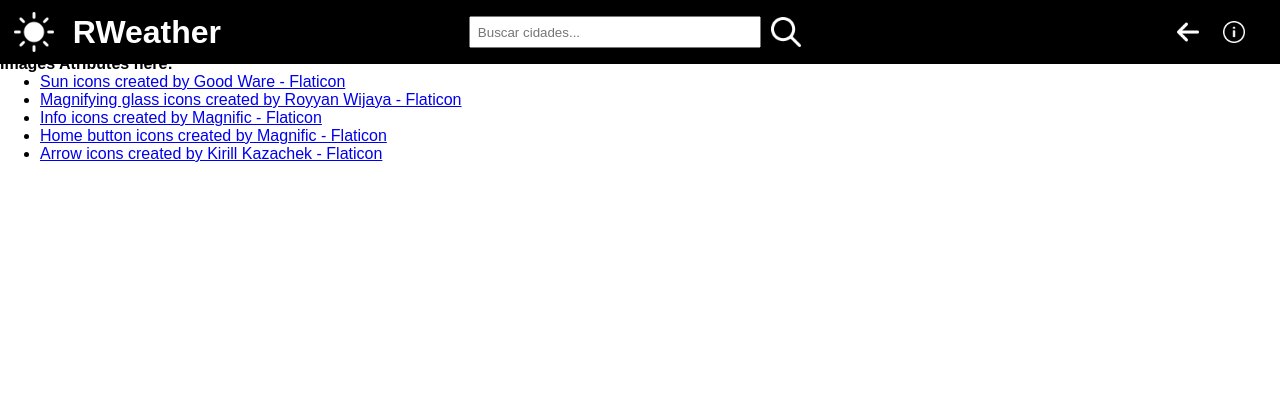
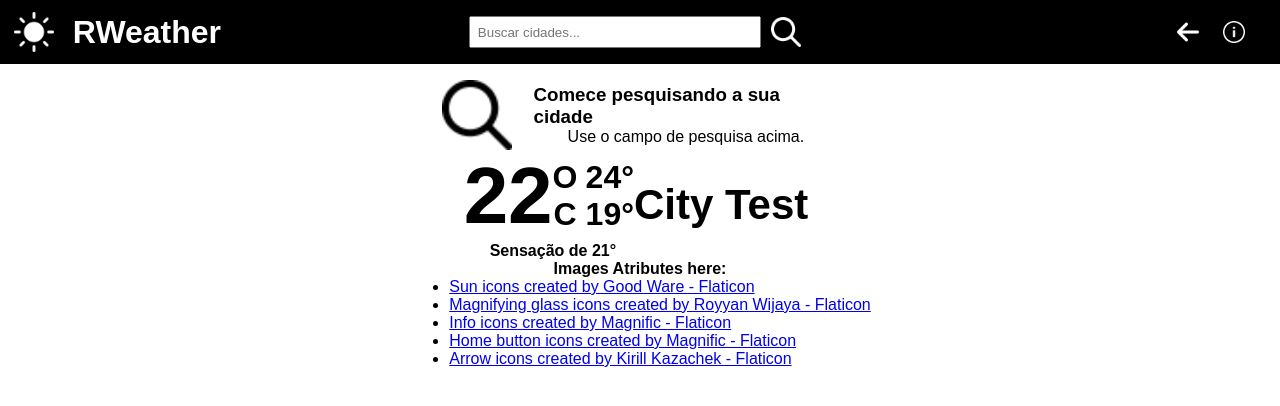
Before and after one commit to ryanhenrqq/RWeather, a React (Vite) app: page / in a window 1280 px wide. Shown: the top 406 px of the page. Built offline with nearby package versions, Linux system fonts and the light colour scheme.

Commit message:
feat/testing: added integration to the api basis

```diff
--- a/src/App.css
+++ b/src/App.css
@@ -2,6 +2,15 @@
   margin: 0;
   padding: 0 auto;
   font-family: sans-serif;
+}
+main {
+  margin-top: 10vh;
+}
+.flex-ver{
+  display: flex;
+  flex-direction: column;
+  justify-content: center;
+  align-items: center;
 }
 
 /* HEADER */
@@ -62,3 +71,33 @@ header div{
   filter: invert(0);
   cursor: pointer;
 }
+
+/* WEATHER VIEW */
+.weather-view{
+  width: 100%;
+}
+.weather-view-temperature{
+  font-size: 80px;
+}
+.weather-view-temperature-symbols{
+  font-size: 32px;
+  margin-right: 5%;
+}
+.weather-view-cityname {
+  font-size: 42px;
+}
+
+/* CLEAN VIEW */
+.clean-view{
+  margin-left: 33%;
+  margin-right: 33%;
+}
+.clean-view img{
+  width: 70px;
+  height: 70px;
+  margin-right: 5%;
+  object-fit: contain;
+}
+.clean-view div{
+  max-width: 70%;
+}
--- a/src/App.tsx
+++ b/src/App.tsx
@@ -1,16 +1,58 @@
 import './App.css'
+
+import type { WeatherViewInfos, HeaderFunction, WeatherData } from './types/types'
 
 import searchIcon from './assets/search.png'
 import backIcon from './assets/arrow.png'
 import infoIcon from './assets/info.png'
+import { use, useState } from 'react'
 
 function App() {
+  const [loading, setLoading] = useState(false)
+
+  const [weather, setWeather] = useState<WeatherData | null>(null)
+  const [temperature, setTemperature] = useState(22)
+  const [mintemp, setMintemp] = useState(19)
+  const [maxtemp, setMaxtemp] = useState(24)
+  const [feelslike, setFeelslike] = useState(21)
+  const [cityName, setCityName] = useState('City Test')
+  const [cityTime, setCityTime] = useState('')
+
+  const handleFetch = async (city: string) => {
+    setLoading(true)
+
+    try {
+      const res = await fetch(`https://rweather-alpha.vercel.app/api/weather?city=${encodeURIComponent(city)}`)
+      if (!res.ok) {
+        throw new Error ("Cidade não encontrada")
+      }
+      const data: WeatherData = await res.json()
+      console.log("bem-sucedido", data)
+      setTemperature(Math.trunc(data.main.temp))
+      setFeelslike(Math.trunc(data.main.feels_like))
+      setCityName(data.name)
+      setCityTime(getCityTime(data.timezone))
+    } catch (err) {
+      console.error(err)
+    } finally {
+      setLoading(false)
+    }
+
+
+  }
   return (
     <>
-      <Header />
-      <h1>Hello, World!</h1>
-      <p>Meet RWeather, a RHS Code project!</p>
-      <footer>
+      <Header onSearch={handleFetch} />
+      <main>
+        <CleanView />
+        <WeatherView cityname={cityName}
+                    timelocal={cityTime}
+                    temperature={temperature}
+                    mintemp={mintemp}
+                    maxtemp={maxtemp}
+                    feelslike={feelslike}
+          />
+        <footer className='flex-ver'>
           <b>Images Atributes here:</b>
           <ul>
             <li><a href="https://www.flaticon.com/free-icons/sun" title="sun icons">Sun icons created by Good Ware - Flaticon</a></li>
@@ -20,11 +62,19 @@ function App() {
             <li><a href="https://www.flaticon.com/free-icons/arrow" title="arrow icons">Arrow icons created by Kirill Kazachek - Flaticon</a></li>
           </ul>
         </footer>
+      </main>
+
     </>
   )
 }
 
-function Header() {
+function Header({onSearch}: HeaderFunction) {
+  const [city, setCity] = useState('')
+  const handleSearch = () => {
+    console.log("click - header")
+    if (!city.trim()) return
+    onSearch(city)
+  }
   return (
     <>
       <header>
@@ -33,8 +83,8 @@ function Header() {
           <h1>RWeather</h1>
         </div>
         <div className="middle-side-header flex-hor-align">
-          <input type="text" name="search-bar" placeholder='Buscar cidades...' />
-          <img src={searchIcon} alt="Pesquisar" />
+          <input type="text" name="search-bar" placeholder='Buscar cidades...' value={city} onChange={(e) => setCity(e.target.value)} />
+          <img src={searchIcon} alt="Pesquisar" onClick={handleSearch} />
         </div>
         <div className="right-side-header flex-hor-align">
           <img src={backIcon} alt="Voltar" />
@@ -45,4 +95,65 @@ function Header() {
   )
 }
 
+function CleanView() {
+  return (
+    <>
+      <div className="flex-hor-align clean-view">
+        <img src={searchIcon} alt="Pesquisa" />
+        <div className="flex-ver">
+          <h3>Comece pesquisando a sua cidade</h3>
+          <p>Use o campo de pesquisa acima.</p>
+        </div>
+      </div>
+    </>
+  )
+}
+
+function WeatherView({cityname, timelocal, temperature, mintemp, maxtemp, feelslike}: WeatherViewInfos) {
+  return(
+    <>
+      <div className="flex-ver weather-view">
+        <div className="flex-hor-align">
+          <div className="flex-ver">
+            <div className='flex-hor-align'>
+              <b className='weather-view-temperature'>{temperature}</b>
+              <div className="flex-ver weather-view-temperature-symbols">
+                <b>O</b>
+                <b>C</b>
+              </div>
+              <div className="flex-ver weather-view-temperature-symbols">
+                <b>{maxtemp}°</b>
+                <b>{mintemp}°</b>
+              </div>
+            </div>
+            <div>
+              <b>Sensação de {feelslike}°</b>
+            </div>
+          </div>
+
+          <div className="flex-ver">
+            <h3 className='weather-view-cityname'>{cityname}</h3>
+            <div className="flex-hor-align">
+              <b>{timelocal}</b>
+            </div>
+          </div>
+        </div>
+
+      </div>
+    </>
+  )
+}
+
+export function getCityTime(timezoneOffsetInSeconds: number): string {
+  const now = new Date();
+  const localOffsetInMs = now.getTimezoneOffset() * 60 * 1000;
+  const utcTimeInMs = now.getTime() + localOffsetInMs
+  const cityTimeInMs = utcTimeInMs + (timezoneOffsetInSeconds * 1000);
+  const cityDate = new Date(cityTimeInMs);
+  return cityDate.toLocaleTimeString('pt-BR', {
+    hour: '2-digit',
+    minute: '2-digit',
+  });
+}
+
 export default App
--- /dev/null
+++ b/src/types/types.ts
@@ -0,0 +1,31 @@
+export interface WeatherData{
+    name: string,
+    timezone: number,
+    main: {
+        temp: number,
+        feels_like: number,
+        maxtemp: number,
+        mintemp:number,
+        humidity: number
+    },
+    weather: Array<{
+        description: string,
+        icon: string,
+    }>
+    wind: {
+        speed: number,
+    };
+}
+
+export interface HeaderFunction{
+    onSearch: (city: string) => void
+}
+
+export interface WeatherViewInfos{
+    cityname: string,
+    timelocal: string
+    temperature: number,
+    mintemp: number,
+    maxtemp: number,
+    feelslike: number
+}
```
Lines whose indentation alone changed are shown as unchanged.
